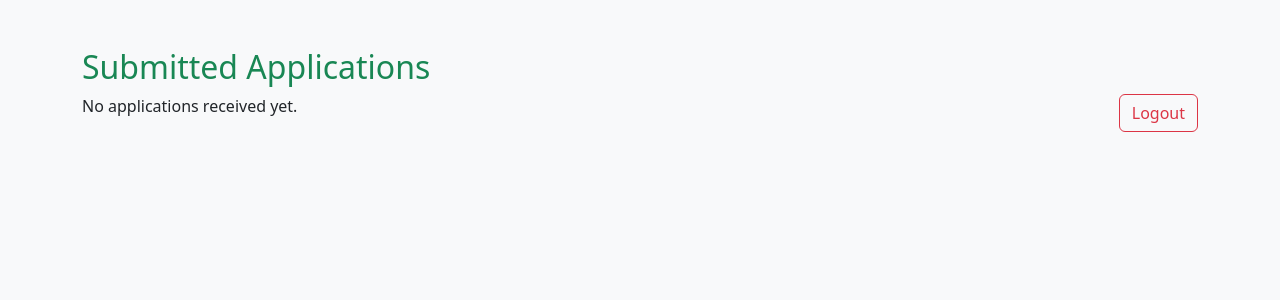
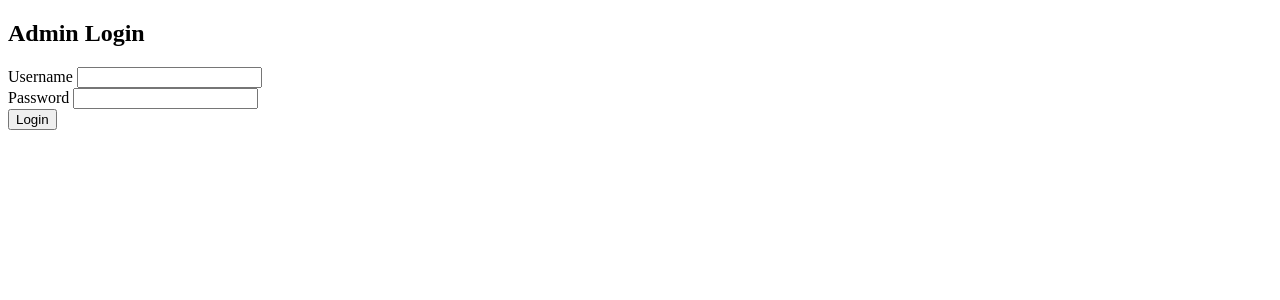
Before and after one commit to bashirubash/AI_Resume_Screening_System, a Flask app: page /dashboard in a window 1280 px wide. Shown: the top 300 px of the page. Run offline with Flask 3, Linux system fonts and the light colour scheme; the visitor is signed in with stand-in values (Sample User, id 1); data that the repository does not hold is empty; some libraries are stand-ins or nearby versions.

Commit message:
Update admin_dashboard.html

```diff
--- a/templates/admin_dashboard.html
+++ b/templates/admin_dashboard.html
@@ -1,36 +1,28 @@
+<!-- templates/admin_login.html -->
 <!DOCTYPE html>
 <html lang="en">
 <head>
-    <meta charset="UTF-8">
-    <title>Admin Dashboard</title>
-    <link href="https://cdn.jsdelivr.net/npm/bootstrap@5.3.0/dist/css/bootstrap.min.css" rel="stylesheet">
+  <meta charset="UTF-8">
+  <title>Admin Login</title>
+  <link rel="stylesheet" href="{{ url_for('static', filename='bootstrap.min.css') }}">
 </head>
-<body class="bg-light">
-    <div class="container mt-5">
-        <h2 class="text-success">Submitted Applications</h2>
-        <a href="{{ url_for('logout') }}" class="btn btn-outline-danger float-end mb-3">Logout</a>
-        {% if applicants %}
-            <table class="table table-bordered table-hover">
-                <thead>
-                    <tr>
-                        <th>Name</th>
-                        <th>Email</th>
-                        <th>CV Text Preview</th>
-                    </tr>
-                </thead>
-                <tbody>
-                    {% for applicant in applicants %}
-                        <tr>
-                            <td>{{ applicant.name }}</td>
-                            <td>{{ applicant.email }}</td>
-                            <td style="max-width: 400px;">{{ applicant.cv_text[:200] }}...</td>
-                        </tr>
-                    {% endfor %}
-                </tbody>
-            </table>
-        {% else %}
-            <p>No applications received yet.</p>
-        {% endif %}
+<body class="container">
+  <h2 class="mt-5">Admin Login</h2>
+  {% with messages = get_flashed_messages(with_categories=true) %}
+    {% for category, message in messages %}
+      <div class="alert alert-{{ category }}">{{ message }}</div>
+    {% endfor %}
+  {% endwith %}
+  <form method="POST">
+    <div class="form-group">
+      <label>Username</label>
+      <input type="text" name="username" class="form-control" required>
     </div>
+    <div class="form-group mt-3">
+      <label>Password</label>
+      <input type="password" name="password" class="form-control" required>
+    </div>
+    <button class="btn btn-primary mt-3">Login</button>
+  </form>
 </body>
 </html>
```
